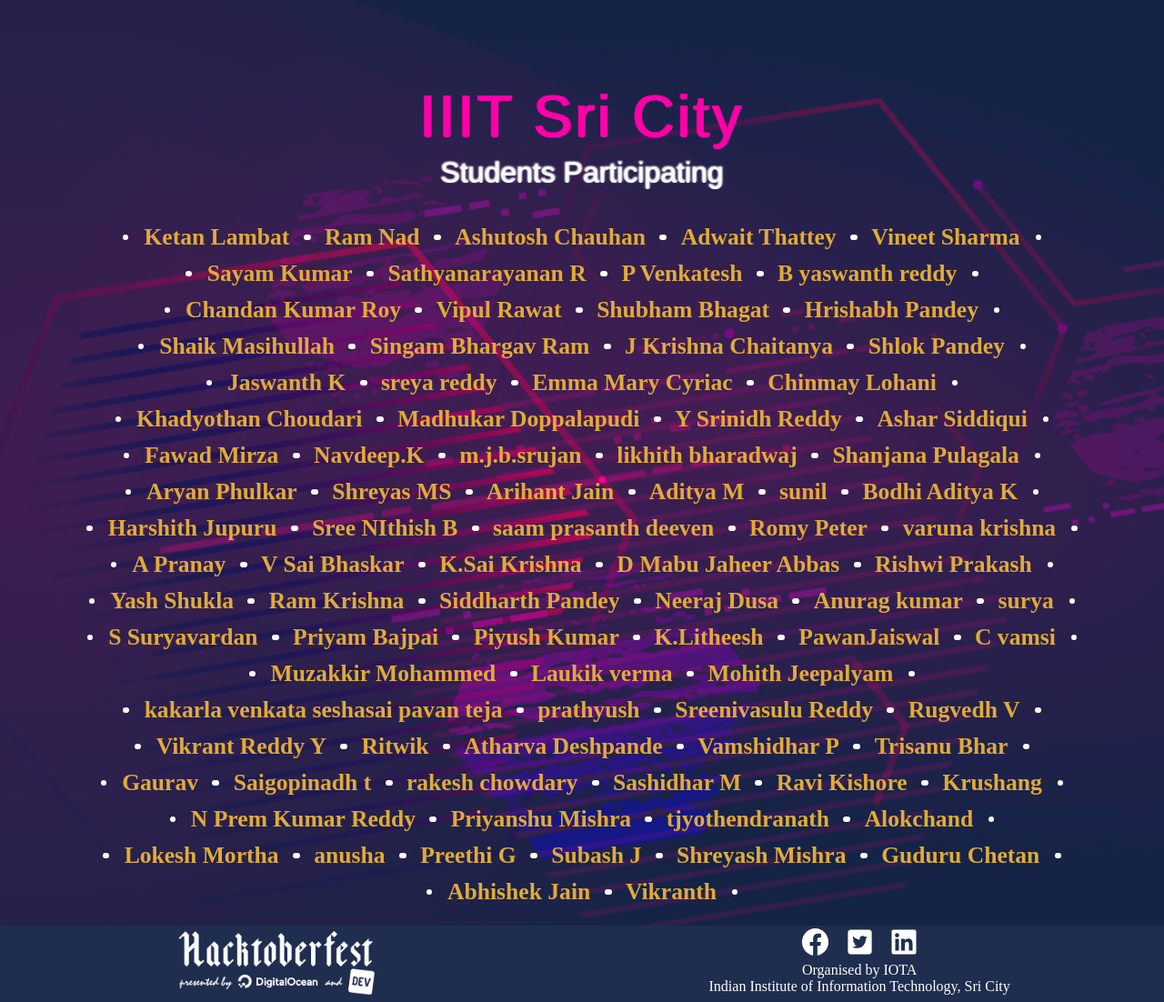
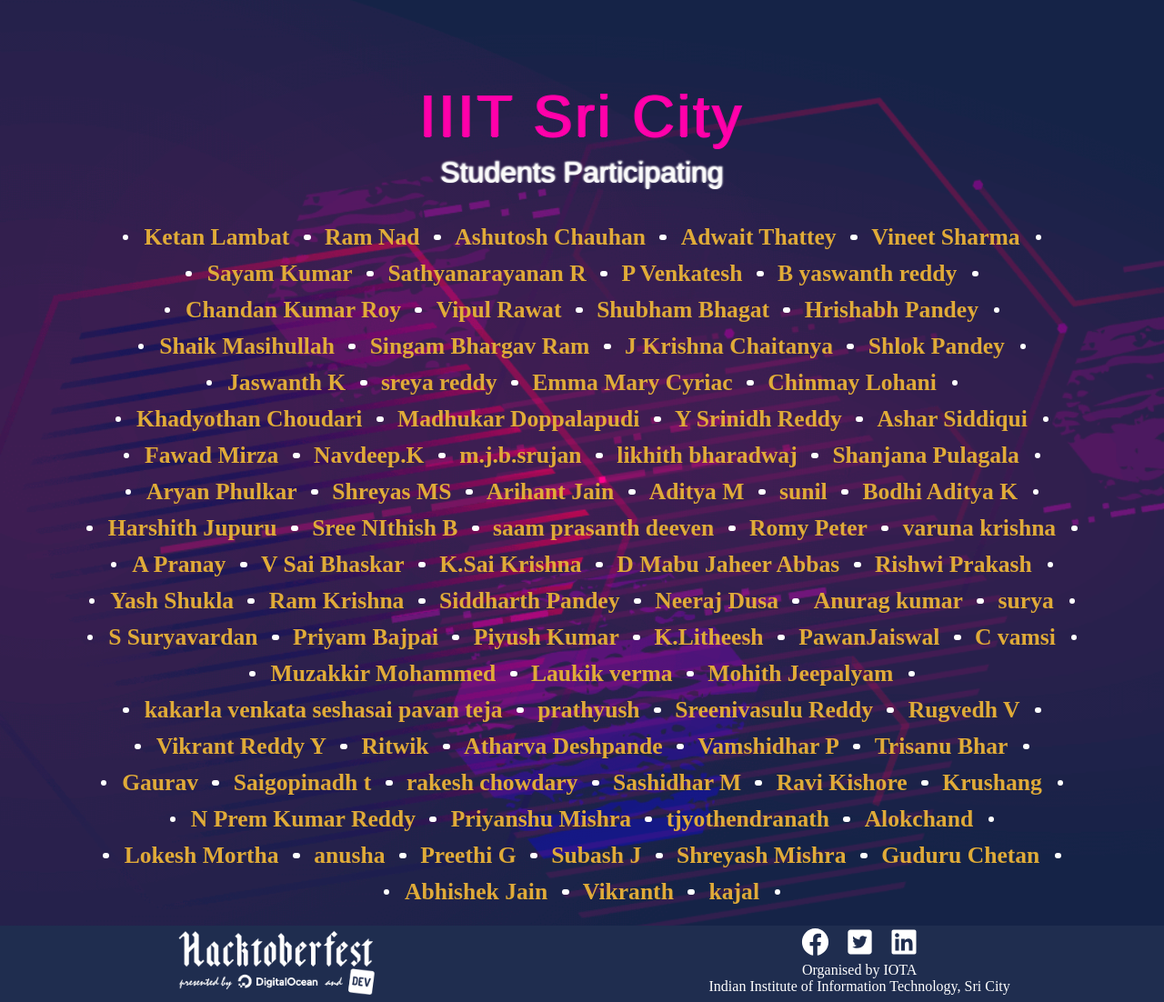
Before and after one commit to Project-Club-IIITS/hacktoberfest2019-participants, a Jekyll site: the page index.html, which Jekyll copies as it is, in a window 1280 px wide, cut to the strip 132-1234 px from the top of the page. Shown: the whole strip at 91% size. Built offline with Jekyll 4.4.1, drawn with Linux system fonts in a browser that asks for light colours; some web fonts are replaced.

Commit message:
Update index.html

```diff
--- a/index.html
+++ b/index.html
@@ -156,7 +156,7 @@
           <li><a  href="https://github.com/chetan639">Guduru Chetan</a></li>
           <li><a href="https://github.com/AbhishekJain2033">Abhishek Jain</a></li>
           <li><a href="https://github.com/Vikranth12">Vikranth</a></li>
-
+          <li><a href="https://github.com/kajal1309">kajal</a></li>
         </ul>
       </div>
     </div>
```
